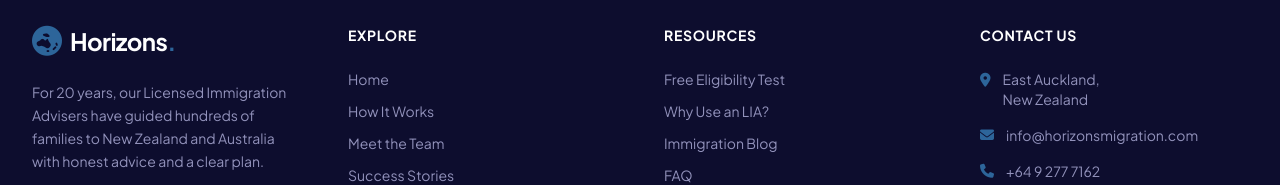
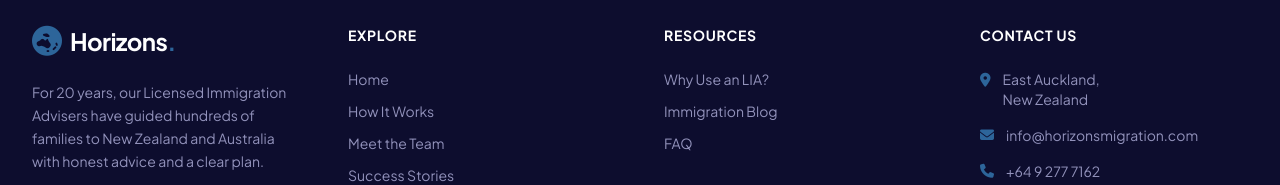
Before and after one commit to jhmisa/horizons, a Next.js app: page / in a window 1280 px wide. Shown: the part 5423-5608 px from the top of the page. Built offline with nearby package versions, Linux system fonts and the light colour scheme.

Commit message:
Remove eligibility test from primary navigation, footer, and sitemap

```diff
--- a/components/layout/Footer.tsx
+++ b/components/layout/Footer.tsx
@@ -97,14 +97,6 @@ export default function Footer() {
             <ul className="space-y-3 text-sm">
               <li>
                 <Link
-                  href="/eligibility-test"
-                  className="hover:text-brand-400 transition-colors"
-                >
-                  Free Eligibility Test
-                </Link>
-              </li>
-              <li>
-                <Link
                   href="/#why-lia"
                   className="hover:text-brand-400 transition-colors"
                 >
--- a/components/layout/Navbar.tsx
+++ b/components/layout/Navbar.tsx
@@ -112,11 +112,11 @@ export default function Navbar() {
                 Q&amp;A
               </Link>
               <Link
-                href="/eligibility-test"
+                href="/how-it-works"
                 className="bg-brand-600 hover:bg-brand-700 text-white px-6 py-2.5 rounded-2xl font-semibold transition-all shadow-md text-center"
                 onClick={() => setMobileOpen(false)}
               >
-                Check Eligibility
+                Book Session
               </Link>
             </div>
           </div>
```
